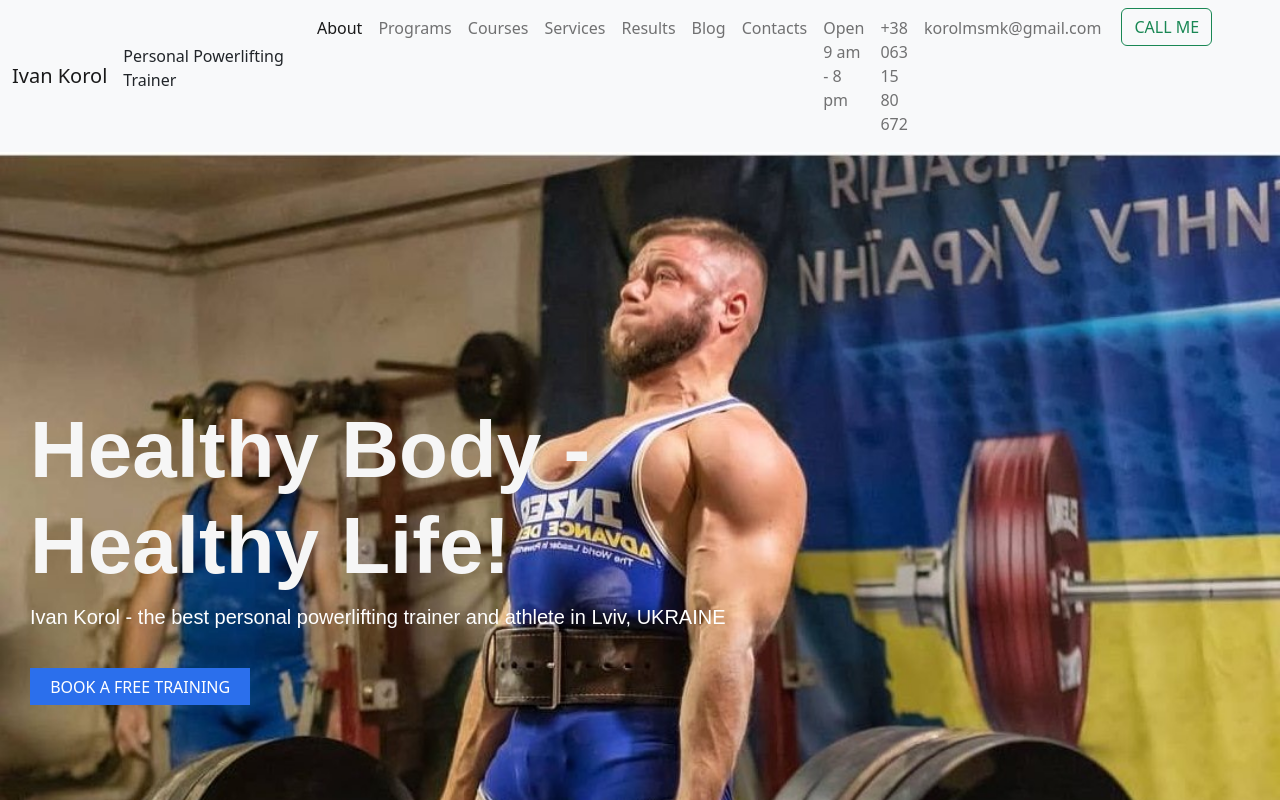
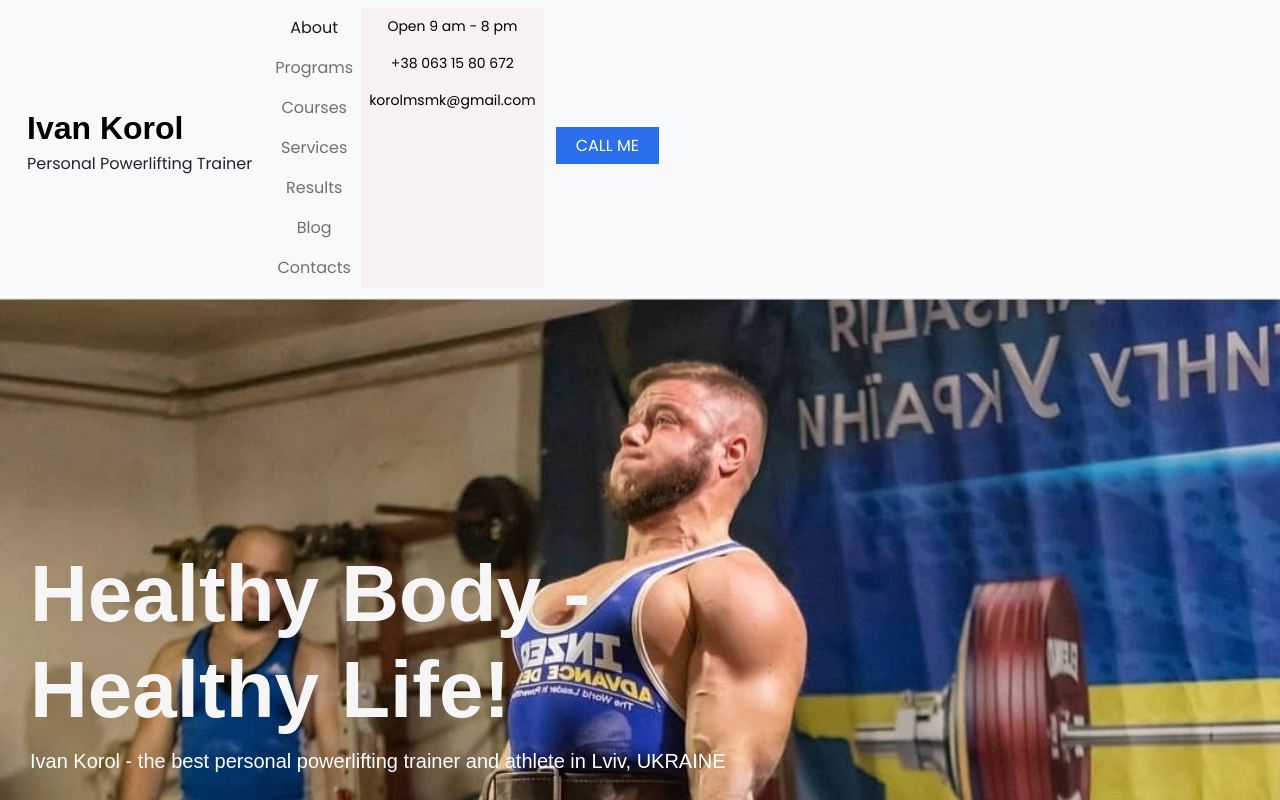
Before and after one commit to yara-stef/powerlifting-site, a plain HTML site: page index.html in a window 1280 px wide. Shown: the top 800 px of the page. Drawn offline with nearby package versions, Linux system fonts and the light colour scheme; a web font is replaced by a local one.

Commit message:
changed styles for burger

```diff
--- a/css/common.css
+++ b/css/common.css
@@ -17,7 +17,7 @@ img {
     width: 100%;
 }
 
-.container {
+.container-fluid {
     width: 100%;
     margin: auto;
 }
--- a/css/index-header.css
+++ b/css/index-header.css
@@ -28,8 +28,11 @@
     color: var(--main-text-color);
 }
 
-.logo-name {
+.navbar-brand {
     color: var(--main-text-color);
+    font-family: Montserrat, sans-serif;
+    font-size: 32px;
+    font-weight: 700;
 }
 
 .contacts a:hover {
@@ -115,7 +118,7 @@ h3 {
     align-items: center;
 }
 
-.button {
+.btn {
     padding: 0.35em 1.2em;
     border: 0.1em solid rgb(43, 111, 236);
     margin: 0 0.3em 0.3em 0;
@@ -126,7 +129,20 @@ h3 {
     text-align: center;
 }
 
-.button:hover {
+.btn:hover {
     background-color: rgb(28, 28, 240);
     cursor: pointer;
 }
+
+.navbar {
+    font-family: 'Poppins', sans-serif;
+}
+
+.navbar-nav {
+    text-align: center;
+}
+
+.navbar-nav-list a:hover {
+    text-decoration: underline;
+    color: rgb(0, 110, 255);
+}
--- a/index.html
+++ b/index.html
@@ -15,13 +15,16 @@
     <header>
       <nav class="navbar navbar-expand-lg bg-light">
         <div class="container-fluid">
+          <div class="header-nav__logo">
             <a class="navbar-brand" href="#">Ivan Korol</a>
             <p>Personal Powerlifting Trainer</p>
+          </div>
           <button class="navbar-toggler" type="button" data-bs-toggle="collapse" data-bs-target="#headerNavbar" aria-controls="headerNavbar" aria-expanded="false" aria-label="Toggle navigation">
             <span class="navbar-toggler-icon"></span>
           </button>
           <div class="collapse navbar-collapse" id="headerNavbar">
             <div class="navbar-nav">
+              <div class="navbar-nav-list">
                 <a href="about.html" class="nav-link active" aria-current="page">About</a>
                 <a href="programs.html" class="nav-link">Programs</a>
                 <a href="#courses" class="nav-link">Courses</a>
@@ -29,9 +32,13 @@
                 <a href="results.html" class="nav-link">Results</a>
                 <a href="#blog" class="nav-link">Blog</a>
                 <a href="contacts.html" class="nav-link">Contacts</a>
-              <div class="nav-link">Open 9 am - 8 pm</div>
+              </div>
+
+              <div class="contacts">
+                <div class="contacts nav-link">Open 9 am - 8 pm</div>
                 <a href="tel:+380631580672" class="nav-link tel">+38 063 15 80 672</a>
                 <a href="mailto:korolmsmk@gmail.com" class="nav-link mail">korolmsmk@gmail.com</a>
+              </div>
               <form class="container-fluid justify-content-start">
                 <button class="btn btn-outline-success me-2" type="button">CALL ME</button>
               </form>
```
Lines whose indentation alone changed are shown as unchanged.
